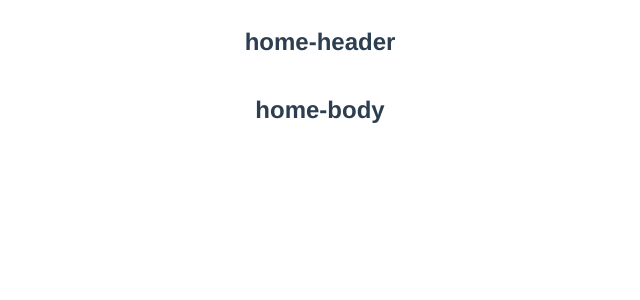
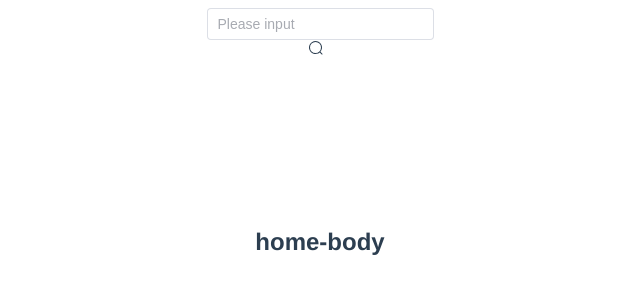
Before and after one commit to hotjuicew/mini-TMDB, a Vue app: page / in a window 1280 px wide. Shown: the top 300 px of the page, without its empty margins (320-960 px from the left). Built offline with nearby package versions, Linux system fonts and the light colour scheme.

Commit message:
add: 引入icon

```diff
--- a/package.json
+++ b/package.json
@@ -7,6 +7,7 @@
     "build": "vue-cli-service build"
   },
   "dependencies": {
+    "@element-plus/icons-vue": "^2.0.9",
     "core-js": "^3.8.3",
     "element-plus": "^2.2.16",
     "vue": "^3.2.13",
--- a/src/main.js
+++ b/src/main.js
@@ -1,5 +1,11 @@
 import { createApp } from 'vue'
 import App from './App.vue'
 import router from './router'
+import * as Icons from '@element-plus/icons-vue'
+const app = createApp(App)
 
-createApp(App).use(router).mount('#app')
+// 注册Icons 全局组件
+Object.keys(Icons).forEach(key => {
+    app.component(key, Icons[key])
+})
+app.use(router).mount('#app')
--- a/src/views/home/cpns/HomeHeader.vue
+++ b/src/views/home/cpns/HomeHeader.vue
@@ -1,13 +1,17 @@
 <template>
   <div class="home-header">
-   <h2>home-header</h2>
+    <el-input v-model="input" placeholder="Please input" />
+    <Search style="width: 1em; height: 1em; margin-right: 8px" />
   </div>
 </template>
 
 <script setup>
-
+import { ref } from 'vue'
+const input = ref('')
 </script>
 
 <style lang="less" scoped>
-
+.home-header{
+  height: 25vh;
+}
 </style>
```
Also changed, not shown: 1 other file (tests, documents, lock files or other folders).
